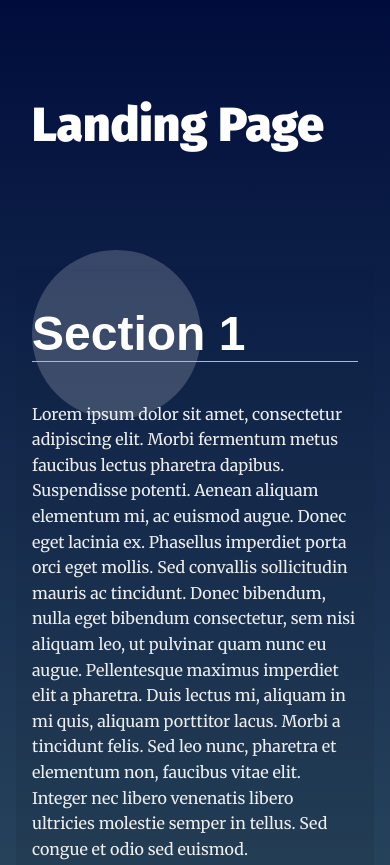
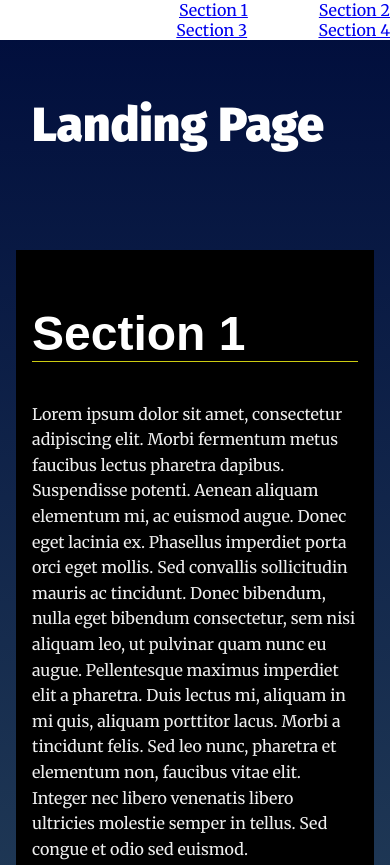
Before and after one commit to tamasdinh/landing-page-interactivity, a plain HTML site: page index.html in a window 390 px wide. Shown: the top 865 px of the page. Drawn offline with Linux system fonts and the light colour scheme.

Commit message:
feat: added interactive functionality in JS
Navbar is now dynamically generated based on
how many section there are in the HTML.

Based on the HTML content's position in the
viewport, Sections are highlighted.

Commented out a section in the original CSS
so that section highlighting can be seen better.

```diff
--- a/css/styles.css
+++ b/css/styles.css
@@ -195,9 +195,12 @@ section:nth-of-type(3n + 1) .landing__container::after {
 /* Note: your-active-class class is applied through javascript. You should update the class here and in the index.html to what you set in your javascript file.  */
 section.your-active-class {
     background: rgb(0, 0, 0);
-    background: linear-gradient(0deg, rgba(0, 0, 0, 0.1) 0%, rgba(0, 0, 0, 0) 100%);
+
+/* STUDENT"S NOTE: Commented out the following section to be able to better see whether active class switching works or not
+
+/*    background: linear-gradient(0deg, rgba(0, 0, 0, 0.1) 0%, rgba(0, 0, 0, 0) 100%); */
 }
-
+/*
 section.your-active-class .landing__container::before {
     opacity: 1;
     animation: rotate 4s linear 0s infinite forwards;
--- a/index.html
+++ b/index.html
@@ -50,10 +50,19 @@
         <p>Aliquam a convallis justo. Vivamus venenatis, erat eget pulvinar gravida, ipsum lacus aliquet velit, vel luctus diam ipsum a diam. Cras eu tincidunt arcu, vitae rhoncus purus. Vestibulum fermentum consectetur porttitor. Suspendisse imperdiet porttitor tortor, eget elementum tortor mollis non.</p>
       </div>
     </section>
+    <section id="section4" data-nav="Section 4">
+        <div class="landing__container">
+          <h2>Section 4</h2>
+          <p>Lorem ipsum dolor sit amet, consectetur adipiscing elit. Morbi fermentum metus faucibus lectus pharetra dapibus. Suspendisse potenti. Aenean aliquam elementum mi, ac euismod augue. Donec eget lacinia ex. Phasellus imperdiet porta orci eget mollis. Sed convallis sollicitudin mauris ac tincidunt. Donec bibendum, nulla eget bibendum consectetur, sem nisi aliquam leo, ut pulvinar quam nunc eu augue. Pellentesque maximus imperdiet elit a pharetra. Duis lectus mi, aliquam in mi quis, aliquam porttitor lacus. Morbi a tincidunt felis. Sed leo nunc, pharetra et elementum non, faucibus vitae elit. Integer nec libero venenatis libero ultricies molestie semper in tellus. Sed congue et odio sed euismod.</p>
+
+          <p>Aliquam a convallis justo. Vivamus venenatis, erat eget pulvinar gravida, ipsum lacus aliquet velit, vel luctus diam ipsum a diam. Cras eu tincidunt arcu, vitae rhoncus purus. Vestibulum fermentum consectetur porttitor. Suspendisse imperdiet porttitor tortor, eget elementum tortor mollis non.</p>
+        </div>
+      </section>
   </main>
   <footer class="page__footer">
     <p>&copy Udacity</p>
   </footer>
 
 </body>
+<script src='./js/app.js'></script>
 </html>
--- a/js/app.js
+++ b/js/app.js
@@ -13,43 +13,100 @@
  *
 */
 
-/**
- * Define Global Variables
- *
-*/
+
+/* Instantiating Global Variables */
+const sectionList = {};
+
+const landingContainers = document.getElementsByClassName('landing__container');
+
+let activeSection = document.getElementsByClassName('your-active-class')[0];
 
 
-/**
- * End Global Variables
- * Start Helper Functions
- *
-*/
+/* Building Helper Functions */
+const getTime = () => {
+  // Just a simple fuction to get the current time in a useful format
+  const dateObject = new Date();
+  let hours = dateObject.getHours();
+  if (hours < 10) {
+    hours = '0' + hours;
+  }
+  let mins = dateObject.getMinutes();
+    if (mins < 10) {
+      mins = '0' + mins;
+    }
+  let secs = dateObject.getSeconds();
+    if (secs < 10) {
+      secs = '0' + secs;
+    }
+  return (hours + ':' + mins + ':' + secs)
+}
+
+function createNavBar () {
+  // Creating navbar items based on sections present in HTML and
+    // inserting local links into the list elements
+  const sections = document.getElementsByTagName('section')
+  for (section of sections) {
+    sectionList[section.getAttribute('data-nav')] = section.getAttribute('id')
+  }
+
+  const scaffold = document.createDocumentFragment();
+
+  for (item in sectionList) {
+    // For all sections gathered, list items with inner links are generated and
+      // added to the DocumentFragment
+    const newElement = document.createElement('li');
+    newElement.innerText = item;
+    const a = document.createElement('a');
+    a.setAttribute('href', '#' + sectionList[item]);
+    a.textContent = item;
+    newElement.appendChild(a);
+    scaffold.appendChild(newElement);
+  }
+
+  // Identifying the navbar parent element and appending the created
+    // list elements as children
+  const navbarContainer = document.getElementById('navbar__list');
+  navbarContainer.appendChild(scaffold);
+}
+
+const isActive = (container) => {
+  // Checking whether a given container is in the viewport or not
+  const boundingBox = container.children[0].getBoundingClientRect();
+  if (
+    boundingBox.top >= 0 &&
+    boundingBox.left >= 0 &&
+    boundingBox.right <= window.innerWidth &&
+    boundingBox.bottom <= window.innerHeight
+    ) {
+    return true;
+  }
+  return false;
+}
+
+const handleActiveClassChange = function () {
+  // Iterating through the landing__container elements, checking whether they are active and
+    // whether they are the active element set in the HTML
+
+    for (container of landingContainers) {
+    const containerParent = container.parentElement;
+
+    // If element is in the viewport AND it is the active element in the HTML, we skip
+      // checking the other landing__container elements
+    if (isActive(container) && containerParent === activeSection) {
+      break
+    }
+    else if (isActive(container)) {
+      // If the element is active but not the active class in the HTML, it is
+        // designated as the active section.
+      activeSection.classList.remove('your-active-class');
+      containerParent.classList.add('your-active-class');
+      activeSection = containerParent;
+    }
+  }
+}
 
 
-
-/**
- * End Helper Functions
- * Begin Main Functions
- *
-*/
-
-// build the nav
-
-
-// Add class 'active' to section when near top of viewport
-
-
-// Scroll to anchor ID using scrollTO event
-
-
-/**
- * End Main Functions
- * Begin Events
- *
-*/
-
-// Build menu
-
-// Scroll to section on link click
-
-// Set sections as active
+/* Execution */
+console.log('App is connected at', getTime());
+createNavBar();
+window.addEventListener('scroll', () => handleActiveClassChange());
```
